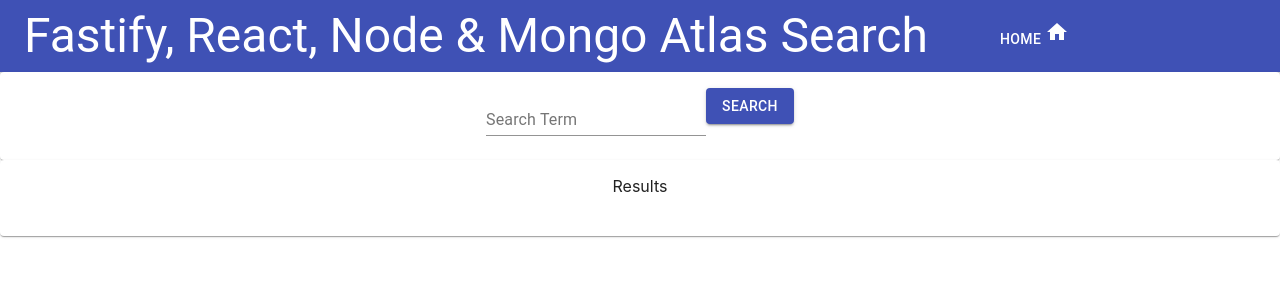
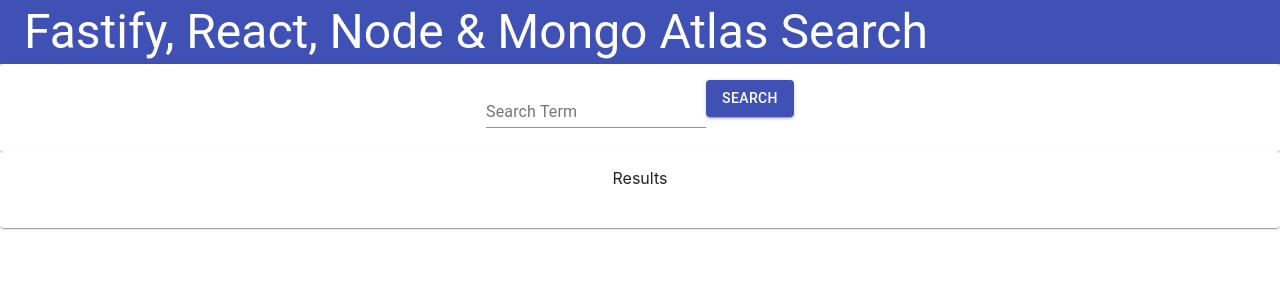
Before and after one commit to codefriar/fmrn-esm-base, a React (Create React App) app in the folder client/: page / in a window 1280 px wide. Shown: the top 300 px of the page. Built offline with nearby package versions, Linux system fonts and the light colour scheme.

Commit message:
updates to app

```diff
--- a/client/src/App.js
+++ b/client/src/App.js
@@ -3,12 +3,13 @@
 import Toolbar from '@material-ui/core/Toolbar'
 import TypoGraphy from '@material-ui/core/Typography'
 import Card from '@material-ui/core/Card'
-import CardActions from '@material-ui/core/CardActions'
 import CardContent from '@material-ui/core/CardContent'
+import List from '@material-ui/core/List'
+import ListItem from '@material-ui/core/ListItem'
+import ListItemText from '@material-ui/core/ListItemText'
 import TextField from '@material-ui/core/TextField'
 import Button from '@material-ui/core/Button'
 import BuildEnv from './buildEnv.js'
-import NavBar from './navbar.js'
 import './App.css'
 
 function App() {
@@ -30,7 +31,6 @@
           <TypoGraphy variant="h3" color="inherit">
             Fastify, React, Node & Mongo Atlas Search
           </TypoGraphy>
-          <NavBar></NavBar>
         </Toolbar>
       </AppBar>
       <Card>
@@ -57,11 +57,16 @@
       <Card>
         <CardContent>
           Results
-          <ul>
+          <List>
             {results.map((restaurant) => (
-              <li key={restaurant}>{restaurant.name}</li>
+              <ListItem>
+                <ListItemText
+                  primary={restaurant.name}
+                  secondary={restaurant.cuisine}
+                />
+              </ListItem>
             ))}
-          </ul>
+          </List>
         </CardContent>
       </Card>
     </div>
--- a/client/src/navbar.js
+++ /dev/null
@@ -1,23 +0,0 @@
-import React from 'react'
-import List from '@material-ui/core/List'
-import ListItem from '@material-ui/core/ListItem'
-import ListItemText from '@material-ui/core/ListItemText'
-import TypoGraphy from '@material-ui/core/Typography'
-import ListItemIcon from '@material-ui/core/ListItemIcon'
-import { Home, Book, AccountBox } from '@material-ui/icons'
-
-function NavBar(props) {
-  return (
-    <List component="nav">
-      <ListItem component="div">
-        <ListItemText inset>
-          <TypoGraphy color="inherit" variant="button">
-            Home <Home />
-          </TypoGraphy>
-        </ListItemText>
-      </ListItem>
-    </List>
-  )
-}
-
-export default NavBar
```
